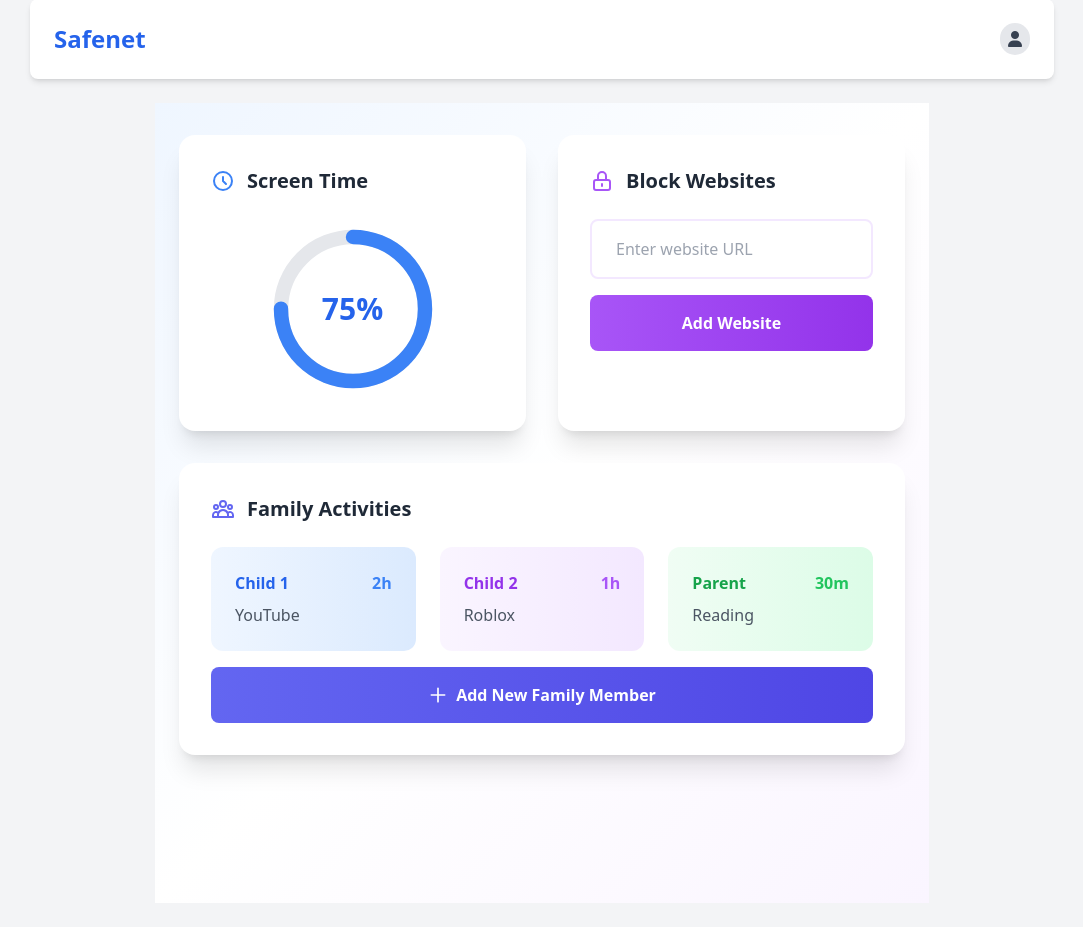
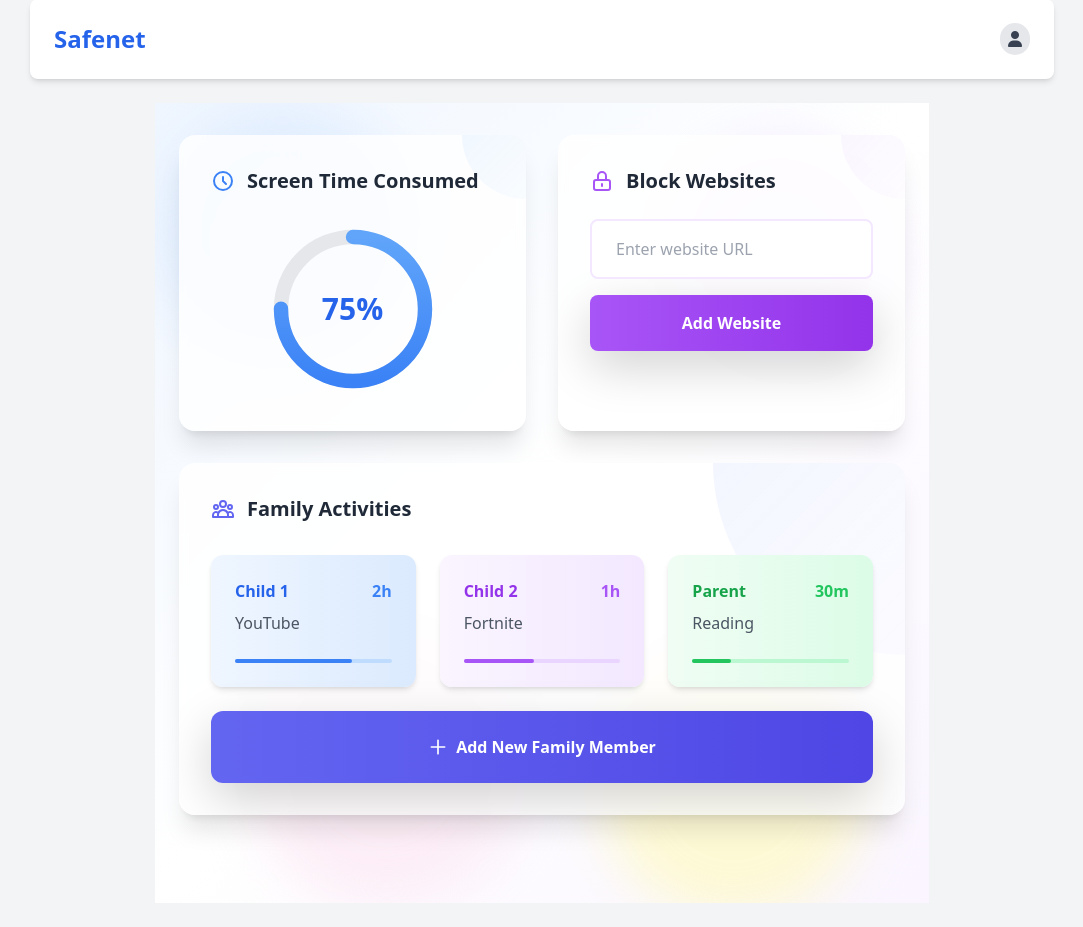
Before and after one commit to muaviz/safenet, a Flask app: page / in a window 1280 px wide. Shown: the part 25-952 px from the top of the page, without its empty margins (98-1181 px from the left). Run offline with Flask 3, Linux system fonts and the light colour scheme; some libraries are stand-ins or nearby versions.

Commit message:
new home with animation

```diff
--- a/backend/templates/homepage.html
+++ b/backend/templates/homepage.html
@@ -1,22 +1,38 @@
 {% extends "layout.html" %}
 {% block body %}
-<div class="min-h-screen bg-gradient-to-br from-blue-50 via-white to-purple-50 py-8">
-    <main class="w-full max-w-6xl mx-auto grid grid-cols-1 md:grid-cols-2 gap-8 px-4">
+<div class="min-h-screen bg-gradient-to-br from-blue-50 via-white to-purple-50 py-8 relative overflow-hidden">
+    <!-- Decorative Background Elements -->
+    <div class="absolute inset-0 z-0">
+        <div class="absolute top-0 left-0 w-64 h-64 bg-blue-100 rounded-full mix-blend-multiply filter blur-xl opacity-70 animate-blob"></div>
+        <div class="absolute top-0 right-0 w-64 h-64 bg-purple-100 rounded-full mix-blend-multiply filter blur-xl opacity-70 animate-blob animation-delay-2000"></div>
+        <div class="absolute -bottom-8 left-20 w-64 h-64 bg-pink-100 rounded-full mix-blend-multiply filter blur-xl opacity-70 animate-blob animation-delay-4000"></div>
+        <div class="absolute -bottom-8 right-20 w-64 h-64 bg-yellow-100 rounded-full mix-blend-multiply filter blur-xl opacity-70 animate-blob animation-delay-6000"></div>
+    </div>
+
+    <main class="w-full max-w-6xl mx-auto grid grid-cols-1 md:grid-cols-2 gap-8 px-4 relative z-10">
         <!-- Screen Time Card -->
-        <div class="bg-white shadow-xl rounded-2xl p-8 transition-all duration-300 hover:shadow-2xl hover:-translate-y-1">
+        <div class="bg-white/80 backdrop-blur-sm shadow-xl rounded-2xl p-8 transition-all duration-300 hover:shadow-2xl hover:-translate-y-1 relative overflow-hidden">
+            <div class="absolute top-0 right-0 w-32 h-32 bg-gradient-to-br from-blue-100 to-transparent rounded-full -mr-16 -mt-16 opacity-50"></div>
+            <div class="relative">
                 <div class="flex items-center space-x-3 mb-6">
                     <svg xmlns="http://www.w3.org/2000/svg" class="h-6 w-6 text-blue-500" fill="none" viewBox="0 0 24 24" stroke="currentColor">
                         <path stroke-linecap="round" stroke-linejoin="round" stroke-width="2" d="M12 8v4l3 3m6-3a9 9 0 11-18 0 9 9 0 0118 0z" />
                     </svg>
-                <h6 class="text-xl font-semibold text-gray-800">Screen Time</h6>
+                    <h6 class="text-xl font-semibold text-gray-800">Screen Time Consumed</h6>
                 </div>
                 <div class="flex justify-center items-center">
                     <div class="relative">
                         <svg class="gauge-svg transform -rotate-90" width="180" height="180" viewBox="0 0 100 100">
+                            <defs>
+                                <linearGradient id="gaugeGradient" x1="0%" y1="0%" x2="100%" y2="0%">
+                                    <stop offset="0%" style="stop-color:#3B82F6" />
+                                    <stop offset="100%" style="stop-color:#60A5FA" />
+                                </linearGradient>
+                            </defs>
                             <circle class="gauge-circle" cx="50" cy="50" r="40"
                                 stroke="#E5E7EB" stroke-width="8" fill="none"/>
                             <circle class="gauge-fill" cx="50" cy="50" r="40"
-                            stroke="#3B82F6" stroke-width="8" stroke-linecap="round" fill="none"
+                                stroke="url(#gaugeGradient)" stroke-width="8" stroke-linecap="round" fill="none"
                                 stroke-dasharray="251.2" stroke-dashoffset="251.2"/>
                         </svg>
                         <div class="absolute top-1/2 left-1/2 transform -translate-x-1/2 -translate-y-1/2
@@ -24,9 +40,12 @@
                     </div>
                 </div>
             </div>
+        </div>
 
         <!-- Block Websites Card -->
-        <div class="bg-white shadow-xl rounded-2xl p-8 transition-all duration-300 hover:shadow-2xl hover:-translate-y-1">
+        <div class="bg-white/80 backdrop-blur-sm shadow-xl rounded-2xl p-8 transition-all duration-300 hover:shadow-2xl hover:-translate-y-1 relative overflow-hidden">
+            <div class="absolute top-0 right-0 w-32 h-32 bg-gradient-to-br from-purple-100 to-transparent rounded-full -mr-16 -mt-16 opacity-50"></div>
+            <div class="relative">
                 <div class="flex items-center space-x-3 mb-6">
                     <svg xmlns="http://www.w3.org/2000/svg" class="h-6 w-6 text-purple-500" fill="none" viewBox="0 0 24 24" stroke="currentColor">
                         <path stroke-linecap="round" stroke-linejoin="round" stroke-width="2" d="M12 15v2m-6 4h12a2 2 0 002-2v-6a2 2 0 00-2-2H6a2 2 0 00-2 2v6a2 2 0 002 2zm10-10V7a4 4 0 00-8 0v4h8z" />
@@ -34,22 +53,28 @@
                     <h6 class="text-xl font-semibold text-gray-800">Block Websites</h6>
                 </div>
                 <form id="block-website-form" class="space-y-4">
+                    <div class="relative">
                         <input type="text"
                             class="w-full px-4 py-3 rounded-lg border-2 border-purple-100 focus:border-purple-400
-                    focus:ring-2 focus:ring-purple-200 outline-none transition-all text-gray-700"
+                            focus:ring-2 focus:ring-purple-200 outline-none transition-all text-gray-700 bg-white/90"
                             id="website-url" placeholder="Enter website URL">
+                    </div>
                     <button type="submit"
                         class="w-full bg-gradient-to-r from-purple-500 to-purple-600 text-white font-semibold
-                    py-3 px-4 rounded-lg hover:opacity-90 transition-all duration-200 flex items-center justify-center">
+                        py-3 px-4 rounded-lg hover:opacity-90 transition-all duration-200 flex items-center justify-center
+                        shadow-lg hover:shadow-xl">
                         Add Website
                     </button>
                 </form>
                 <div id="blocked-websites-list" class="mt-6 space-y-3"></div>
             </div>
+        </div>
 
         <!-- Family Activities Card (Full Width) -->
-        <div class="bg-white shadow-xl rounded-2xl p-8 transition-all duration-300 hover:shadow-2xl hover:-translate-y-1 md:col-span-2">
-            <div class="flex items-center justify-between mb-6">
+        <div class="bg-white/80 backdrop-blur-sm shadow-xl rounded-2xl p-8 transition-all duration-300 hover:shadow-2xl hover:-translate-y-1 md:col-span-2 relative overflow-hidden">
+            <div class="absolute top-0 right-0 w-96 h-96 bg-gradient-to-br from-indigo-100 to-transparent rounded-full -mr-48 -mt-48 opacity-50"></div>
+            <div class="relative">
+                <div class="flex items-center justify-between mb-8">
                     <div class="flex items-center space-x-3">
                         <svg xmlns="http://www.w3.org/2000/svg" class="h-6 w-6 text-indigo-500" fill="none" viewBox="0 0 24 24" stroke="currentColor">
                             <path stroke-linecap="round" stroke-linejoin="round" stroke-width="2" d="M17 20h5v-2a3 3 0 00-5.356-1.857M17 20H7m10 0v-2c0-.656-.126-1.283-.356-1.857M7 20H2v-2a3 3 0 015.356-1.857M7 20v-2c0-.656.126-1.283.356-1.857m0 0a5.002 5.002 0 019.288 0M15 7a3 3 0 11-6 0 3 3 0 016 0zm6 3a2 2 0 11-4 0 2 2 0 014 0zM7 10a2 2 0 11-4 0 2 2 0 014 0z" />
@@ -57,35 +82,44 @@
                         <h6 class="text-xl font-semibold text-gray-800">Family Activities</h6>
                     </div>
                 </div>
-            <div class="space-y-4">
+                <div class="space-y-6">
                     <!-- Activity Cards -->
-                <div class="grid grid-cols-1 md:grid-cols-2 lg:grid-cols-3 gap-4">
-                    <div class="p-6 rounded-xl bg-gradient-to-r from-blue-50 to-blue-100">
+                    <div class="grid grid-cols-1 md:grid-cols-2 lg:grid-cols-3 gap-6">
+                        <div class="p-6 rounded-xl bg-gradient-to-r from-blue-50 to-blue-100 shadow-md hover:shadow-lg transition-shadow duration-300">
                             <div class="flex items-center justify-between mb-2">
                                 <span class="font-semibold text-blue-600">Child 1</span>
                                 <span class="text-blue-500 font-semibold">2h</span>
                             </div>
                             <p class="text-gray-600">YouTube</p>
+                            <div class="mt-4 h-1 bg-blue-200 rounded-full">
+                                <div class="h-1 bg-blue-500 rounded-full" style="width: 75%"></div>
                             </div>
-                    <div class="p-6 rounded-xl bg-gradient-to-r from-purple-50 to-purple-100">
+                        </div>
+                        <div class="p-6 rounded-xl bg-gradient-to-r from-purple-50 to-purple-100 shadow-md hover:shadow-lg transition-shadow duration-300">
                             <div class="flex items-center justify-between mb-2">
                                 <span class="font-semibold text-purple-600">Child 2</span>
                                 <span class="text-purple-500 font-semibold">1h</span>
                             </div>
-                        <p class="text-gray-600">Roblox</p>
+                            <p class="text-gray-600">Fortnite</p>
+                            <div class="mt-4 h-1 bg-purple-200 rounded-full">
+                                <div class="h-1 bg-purple-500 rounded-full" style="width: 45%"></div>
                             </div>
-                    <div class="p-6 rounded-xl bg-gradient-to-r from-green-50 to-green-100">
+                        </div>
+                        <div class="p-6 rounded-xl bg-gradient-to-r from-green-50 to-green-100 shadow-md hover:shadow-lg transition-shadow duration-300">
                             <div class="flex items-center justify-between mb-2">
                                 <span class="font-semibold text-green-600">Parent</span>
                                 <span class="text-green-500 font-semibold">30m</span>
                             </div>
                             <p class="text-gray-600">Reading</p>
+                            <div class="mt-4 h-1 bg-green-200 rounded-full">
+                                <div class="h-1 bg-green-500 rounded-full" style="width: 25%"></div>
+                            </div>
                         </div>
                     </div>
 
                     <!-- Add Member Button -->
-                <a href="/add-member" class="mt-6 inline-flex items-center justify-center w-full bg-gradient-to-r from-indigo-500 to-indigo-600 text-white font-semibold
-                    py-3 px-4 rounded-lg hover:opacity-90 transition-all duration-200 space-x-2">
+                    <a href="/add-member" class="mt-8 inline-flex items-center justify-center w-full bg-gradient-to-r from-indigo-500 to-indigo-600 text-white font-semibold
+                        py-4 px-6 rounded-xl hover:opacity-90 transition-all duration-200 space-x-2 shadow-lg hover:shadow-xl">
                         <svg xmlns="http://www.w3.org/2000/svg" class="h-5 w-5" fill="none" viewBox="0 0 24 24" stroke="currentColor">
                             <path stroke-linecap="round" stroke-linejoin="round" stroke-width="2" d="M12 4v16m8-8H4" />
                         </svg>
@@ -93,13 +127,32 @@
                     </a>
                 </div>
             </div>
+        </div>
     </main>
 </div>
 
 <style>
-    @keyframes slideIn {
-        from { transform: translateY(20px); opacity: 0; }
-        to { transform: translateY(0); opacity: 1; }
+    @keyframes blob {
+        0% { transform: translate(0px, 0px) scale(1); }
+        33% { transform: translate(30px, -50px) scale(1.1); }
+        66% { transform: translate(-20px, 20px) scale(0.9); }
+        100% { transform: translate(0px, 0px) scale(1); }
+    }
+
+    .animate-blob {
+        animation: blob 7s infinite;
+    }
+
+    .animation-delay-2000 {
+        animation-delay: 2s;
+    }
+
+    .animation-delay-4000 {
+        animation-delay: 4s;
+    }
+
+    .animation-delay-6000 {
+        animation-delay: 6s;
     }
 
     .gauge-fill {
@@ -108,6 +161,11 @@
 
     .slide-in {
         animation: slideIn 0.5s ease-out forwards;
+    }
+
+    @keyframes slideIn {
+        from { transform: translateY(20px); opacity: 0; }
+        to { transform: translateY(0); opacity: 1; }
     }
 </style>
 
```
Lines whose indentation alone changed are shown as unchanged.
